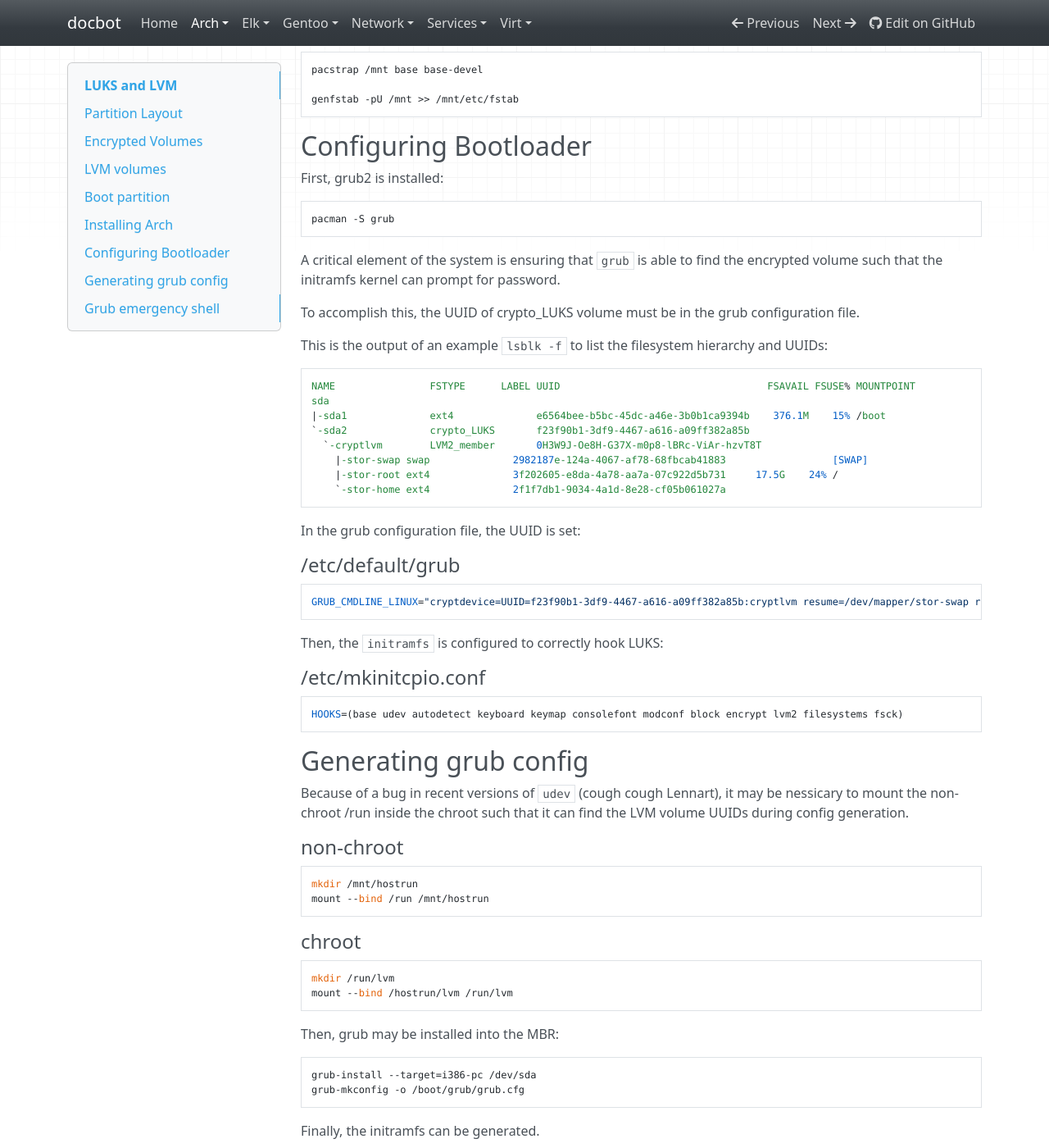
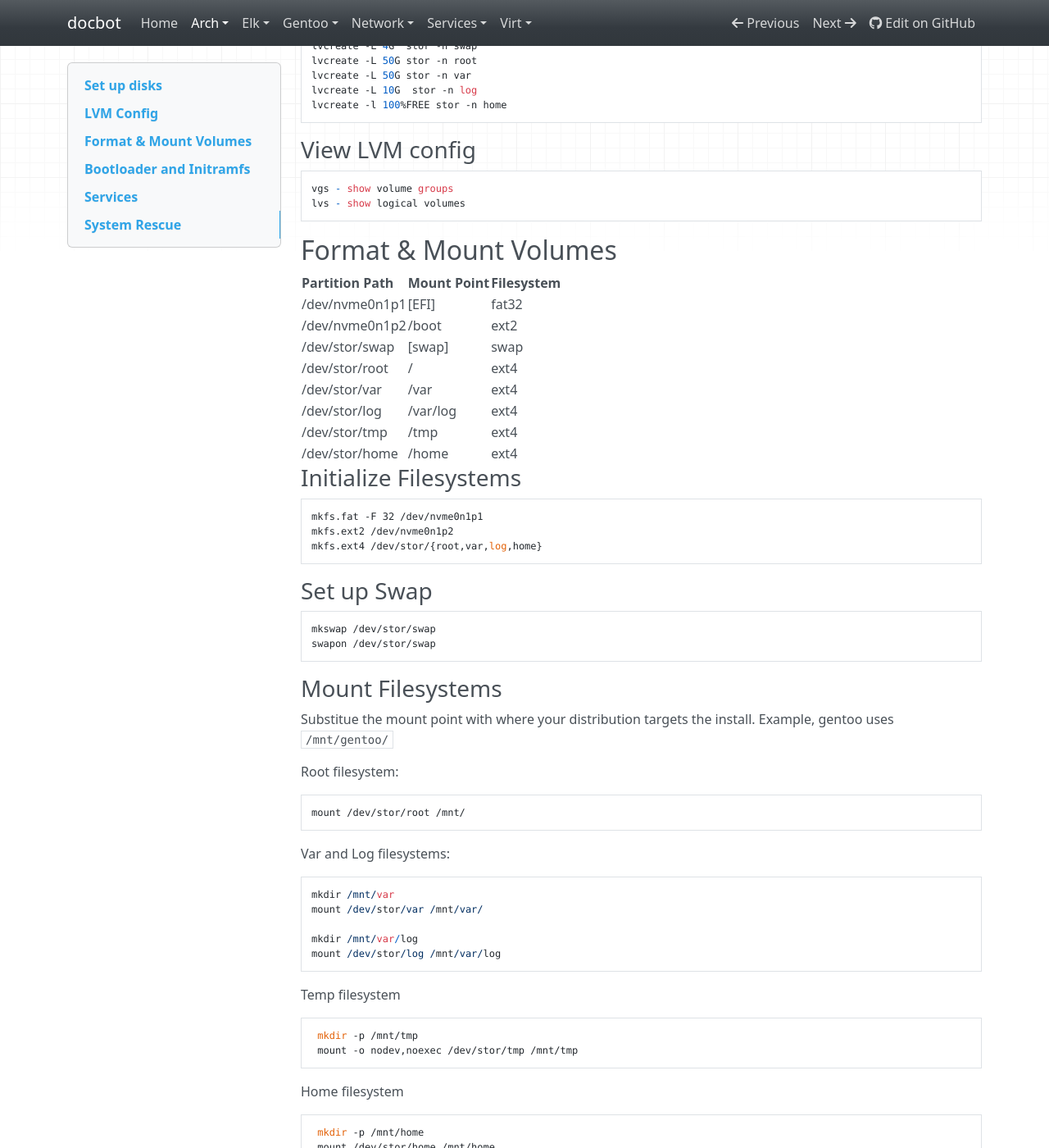
Before and after one commit to noahbailey/docbot, an MkDocs documentation site: the page built from docs/arch/luks-lvm.md, in a window 1280 px wide and 1400 px high, scrolled down 1451 px. Shown: the whole window at 82% size. Built offline with MkDocs 1.6.1, drawn with Linux system fonts in a browser that asks for light colours; nearby versions of some CDN libraries; some of the changed text lies outside the part shown.

Commit message:
Moved the LVM-Luks page from gentoo to arch

````diff
--- a/docs/arch/luks-lvm.md
+++ b/docs/arch/luks-lvm.md
@@ -1,146 +1,231 @@
 ---
-title: Full Disk Encryption
-description:
-published: true
-date: 2019-08-03T00:51:02.274Z
-tags:
+title: "Encrypted LVM/LUKS Linux Install"
+description: "Install a secured Linux system using LUKS and LVM"
+date: 2020-04-10T15:13:21-04:00
+draft: false
 ---
 
-# LUKS and LVM
+This is a basic procedure for setting up a linux system my preferred way.
 
-## Partition Layout
+By no means is this a tutorial or a full guide to installing Linux. There are many parts that have been excluded, since this mainly focuses on the disk layout and partitioning.
 
-    | <-------> | <---------------------> |
-    | /dev/sda1 | /dev/sda2               |
-    | /boot     | cryptlvm (LUKS)         |
-    |           |    /dev/stor/root   |
-    |           |    /dev/stor/home   |
-    | <-512M--> | <---------118G--------> |
+Many parts are optional, and many partitions are not strictly required. For example, the ESP partition can be shared with the /boot partition. I don't like to do that, since that requires that the kernel be stored on FAT32 which is icky, but it does reduce the complexity of the install. Also, LVM volumes for `/var` and `/tmp` can also be safely excluded.
 
-## Encrypted Volumes
+This setup works great for Arch Linux and Gentoo, and likely for Debian as well.
 
-Create the LUKS volume:
 
-    cryptsetup luksFormat --type luks2 /dev/sda2
-    cryptsetup open /dev/sda2 cryptlvm
+## Set up disks
 
-Create the LVM physical device and volume group:
+Assuming /dev/nvme0n1p is our primary disk.
+
+Disk Layout:
+
+Partition | Purpose              | Label | Size
+--------- | -------------------- | ----- | ----
+/dev/nvme0n1p1 | EFI System Partition | efi | 512 MB
+/dev/nvme0n1p2 | initramfs + kernel   | boot  | 1024 MB
+/dev/nvme0n1p3 | LUKS + LVM 	         | lvm   | 500 GB
+
+
+The rest of the volumes will be set up using LVM slices inside the LUKS container.
+
+### Build Partitions
+
+```
+parted -a optimal /dev/nvme0n1
+
+	mklabel GPT
+
+    mkpart primary 1 512
+    name 1 efi
+    set 1 boot on
+
+    mkpart primary 512 1536
+	name 2 boot
+
+	mkpart primary 1536 100%
+	name 3 lvm
+
+```
+
+### Create LUKS volume
+
+    cryptsetup luksFormat --type luks2 /dev/nvme0n1p3
+    cryptsetup open /dev/nvme0n1p3 cryptlvm
+
+### Create LVM device
 
     pvcreate /dev/mapper/cryptlvm
     vgcreate stor /dev/mapper/cryptlvm
 
-## LVM volumes
 
-Create the volumes for swap, root, and home:
+## LVM Config
 
-    lvcreate -L 4G stor -n swap
-    lvcreate -L 25G stor -n root
+LVM is flexible, and more or less containers can be added. Note: I like to have a separate `/var/log` mount point to improve system stability.
+
+Volume Name | Mount Point | Size
+----------- | ----------- | ----
+swap	    | [swap] 	  | 4 GB
+root	    | /		  | 50 GB
+var	    | /var	  | 50 GB
+log	    | /var/log	  | 10 GB
+home	    | /home	  | 360 GB
+
+### Create Volumes
+
+    lvcreate -L 4G  stor -n swap
+    lvcreate -L 50G stor -n root
+    lvcreate -L 50G stor -n var
+    lvcreate -L 10G  stor -n log
     lvcreate -l 100%FREE stor -n home
 
-Format the volumes as ext4:
-
-    mkfs.ext4 /dev/stor/root
-    mkfs.ext4 /dev/stor/home
-    mkswap /dev/stor/swap
-
-Mount the volumes at /mnt so the system may be installed:
-
-    mount /dev/stor/root /mnt
-    mkdir -p /mnt/home
-    mount /dev/stor/home /mnt/home
-    swapon /dev/stor/swap
-
-### Viewing LVM
-
-LVM volumes can be viewed with the following shell commands:
+### View LVM config
 
     vgs - show volume groups
     lvs - show logical volumes
 
-## Boot partition
+## Format & Mount Volumes
 
-The /boot partition is not encrypted, and exists as a 512MB volume at the beginning of the device.
-
-    mkfs.ext4 /dev/sda1
-    mkdir /mnt/boot
-    mount /dev/sda1 /mnt/boot
-
-## Installing Arch
-
-Arch linux is installed per the usual procedure:
-
-    pacstrap /mnt base base-devel
-
-    genfstab -pU /mnt >> /mnt/etc/fstab
+Partition Path | Mount Point | Filesystem
+-------------- | ----------- | ----------
+/dev/nvme0n1p1      | [EFI]	| fat32
+/dev/nvme0n1p2      | /boot	     | ext2
+/dev/stor/swap | [swap]	     | swap
+/dev/stor/root | /	     | ext4
+/dev/stor/var  | /var	     | ext4
+/dev/stor/log  | /var/log    | ext4
+/dev/stor/tmp  | /tmp	     | ext4
+/dev/stor/home | /home	     | ext4
 
 
-## Configuring Bootloader
+### Initialize Filesystems
 
-First, grub2 is installed:
+    mkfs.fat -F 32 /dev/nvme0n1p1
+    mkfs.ext2 /dev/nvme0n1p2
+    mkfs.ext4 /dev/stor/{root,var,log,home}
 
-    pacman -S grub
+### Set up Swap
 
-A critical element of the system is ensuring that `grub` is able to find the encrypted volume such that the initramfs kernel can prompt for password.
+    mkswap /dev/stor/swap
+    swapon /dev/stor/swap
 
-To accomplish this, the UUID of crypto_LUKS volume must be in the grub configuration file.
+### Mount Filesystems
 
-This is the output of an example `lsblk -f` to list the filesystem hierarchy and UUIDs:
+Substitue the mount point with where your distribution targets the install. Example, gentoo uses `/mnt/gentoo/`
 
-```
-NAME                FSTYPE      LABEL UUID                                   FSAVAIL FSUSE% MOUNTPOINT
-sda
-|-sda1              ext4              e6564bee-b5bc-45dc-a46e-3b0b1ca9394b    376.1M    15% /boot
-`-sda2              crypto_LUKS       f23f90b1-3df9-4467-a616-a09ff382a85b
-  `-cryptlvm        LVM2_member       0H3W9J-Oe8H-G37X-m0p8-lBRc-ViAr-hzvT8T
-    |-stor-swap swap              2982187e-124a-4067-af78-68fbcab41883                  [SWAP]
-    |-stor-root ext4              3f202605-e8da-4a78-aa7a-07c922d5b731     17.5G    24% /
-    `-stor-home ext4              2f1f7db1-9034-4a1d-8e28-cf05b061027a
-```
+Root filesystem:
 
-In the grub configuration file, the UUID is set:
+    mount /dev/stor/root /mnt/
 
-#### /etc/default/grub
-    GRUB_CMDLINE_LINUX="cryptdevice=UUID=f23f90b1-3df9-4467-a616-a09ff382a85b:cryptlvm resume=/dev/mapper/stor-swap root=/dev/mapper/stor-root rw quiet"
+Var and Log filesystems:
 
-Then, the `initramfs` is configured to correctly hook LUKS:
+    mkdir /mnt/var
+    mount /dev/stor/var /mnt/var/
 
-#### /etc/mkinitcpio.conf
-    HOOKS=(base udev autodetect keyboard keymap consolefont modconf block encrypt lvm2 filesystems fsck)
+    mkdir /mnt/var/log
+    mount /dev/stor/log /mnt/var/log
 
-## Generating grub config
+Temp filesystem
 
-Because of a bug in recent versions of `udev` (cough cough Lennart), it may be nessicary to mount the non-chroot /run inside the chroot such that it can find the LVM volume UUIDs during config generation.
+     mkdir -p /mnt/tmp
+     mount -o nodev,noexec /dev/stor/tmp /mnt/tmp
 
-#### non-chroot
+Home filesystem
 
-    mkdir /mnt/hostrun
-    mount --bind /run /mnt/hostrun
+     mkdir -p /mnt/home
+     mount /dev/stor/home /mnt/home
 
-#### chroot
 
-    mkdir /run/lvm
-    mount --bind /hostrun/lvm /run/lvm
 
-Then, grub may be installed into the MBR:
+## Bootloader and Initramfs
 
-    grub-install --target=i386-pc /dev/sda
-    grub-mkconfig -o /boot/grub/grub.cfg
+I prefer grub because it's boring. Other bootloaders can be used as well.
 
-Finally, the initramfs can be generated.
+### GRUB
+
+Afer building/installing the `grub2` binaries on the target systems, the ESP partition can be set up.
+
+     mkdir -p /boot/efi
+     mount /dev/nvme0n1p2 /boot/efi
+
+Then `grub2` can be installed into the ESP.
+
+     grub-install -target=x86_64-efi --efi-directory=/boot/efi
+
+The ESP can be unmounted after this. It generally does not need to be mounted.
+
+    umount /boot/efi
+
+### GRUB config
+
+Edit the `/etc/default/grub` and add cryptlvm to the boot.
+
+This may vary based on GRUB version and distribution. For Arch linux:
+
+     GRUB_CMDLINE_LINUX="cryptdevice=/dev/nvme0n1p4:cryptlvm rw quiet"
+
+Or, for Gentoo:
+
+     GRUB_CMDLINE_LINUX="crypt_root=/dev/nvme0n1p4 init=/lib/systemd/systemd dolvm"
+
+Then, the config is set up.
+
+      grub-mkconfig -o /boot/grub/grub.cfg
+
+### Archlinux initcpio
+
+For Arch, the simplest way to go is to use initcpio.
+
+`/etc/mkinitcpio.conf`
+
+	HOOKS=(base udev autodetect keyboard keymap consolefont modconf block encrypt lvm2 filesystems fsck)
+
+And then generate the initramfs:
 
     mkinitcpio -p linux
 
-Assuming all other installation steps have been taken, the system may be rebooted at this point.
+### Genkernel intramfs
+
+Make sure that genkernel-next is installed. The `cryptsetup` USE flag must also be used.
+
+`/etc/portage/package.use`
+
+     sys-kernel/genkernel-next  cryptsetup
+
+Then genkernel is reconfigured.
+
+`/etc/genkernel.conf`
+
+	LVM="yes"
+	LUKS="yes"
+	UDEV="yes"
+	BOOTLOADER="grub"
+
+And a new initramfs is compiled and installed.
+
+      genkernel initramfs
+
+## Services
+
+Make sure that UDEV and LVMETAD are running on boot.
+
+Systemd:
+
+	systemctl enable lvm2-lvmetad
+
+OpenRC:
+
+	rc-update add lvmetad boot
 
 
-## Grub emergency shell
+## System Rescue
 
-If the system is unable to find the `cryptlvm` volume, it will drop to emergency shell during boot. It may be possible to boot the system by manually decrypting the root volume:
+If the system doesn't boot correctly, you can get back in from the grub emergency shell.
 
-    cryptsetup open /dev/sda2 cryptlvm
+       cryptsetup open /dev/nvme0n1p4 cryptlvm
 
-    mount /dev/stor/root /new_root
+       > luks passphrase...
 
-    exit
+       mount /dev/stor/root /new_root
 
-If this fails, other action must be taken to repair the system.
+Then the kernel will pick up from where it left off, and start the init system... Hopefully getting you back up and running.
--- a/docs/gentoo/0-encrypted-lvm-install.md
+++ /dev/null
@@ -1,231 +0,0 @@
----
-title: "Encrypted LVM/LUKS Linux Install"
-description: "Install a secured Linux system using LUKS and LVM"
-date: 2020-04-10T15:13:21-04:00
-draft: false
----
-
-This is a basic procedure for setting up a linux system my preferred way.
-
-By no means is this a tutorial or a full guide to installing Linux. There are many parts that have been excluded, since this mainly focuses on the disk layout and partitioning.
-
-Many parts are optional, and many partitions are not strictly required. For example, the ESP partition can be shared with the /boot partition. I don't like to do that, since that requires that the kernel be stored on FAT32 which is icky, but it does reduce the complexity of the install. Also, LVM volumes for `/var` and `/tmp` can also be safely excluded.
-
-This setup works great for Arch Linux and Gentoo, and likely for Debian as well.
-
-
-## Set up disks
-
-Assuming /dev/nvme0n1p is our primary disk.
-
-Disk Layout:
-
-Partition | Purpose              | Label | Size
---------- | -------------------- | ----- | ----
-/dev/nvme0n1p1 | EFI System Partition | efi | 512 MB
-/dev/nvme0n1p2 | initramfs + kernel   | boot  | 1024 MB
-/dev/nvme0n1p3 | LUKS + LVM 	         | lvm   | 500 GB
-
-
-The rest of the volumes will be set up using LVM slices inside the LUKS container.
-
-### Build Partitions
-
-```
-parted -a optimal /dev/nvme0n1
-
-	mklabel GPT
-
-    mkpart primary 1 512
-    name 1 efi
-    set 1 boot on
-
-    mkpart primary 512 1536
-	name 2 boot
-
-	mkpart primary 1536 100%
-	name 3 lvm
-
-```
-
-### Create LUKS volume
-
-    cryptsetup luksFormat --type luks2 /dev/nvme0n1p3
-    cryptsetup open /dev/nvme0n1p3 cryptlvm
-
-### Create LVM device
-
-    pvcreate /dev/mapper/cryptlvm
-    vgcreate stor /dev/mapper/cryptlvm
-
-
-## LVM Config
-
-LVM is flexible, and more or less containers can be added. Note: I like to have a separate `/var/log` mount point to improve system stability.
-
-Volume Name | Mount Point | Size
------------ | ----------- | ----
-swap	    | [swap] 	  | 4 GB
-root	    | /		  | 50 GB
-var	    | /var	  | 50 GB
-log	    | /var/log	  | 10 GB
-home	    | /home	  | 360 GB
-
-### Create Volumes
-
-    lvcreate -L 4G  stor -n swap
-    lvcreate -L 50G stor -n root
-    lvcreate -L 50G stor -n var
-    lvcreate -L 10G  stor -n log
-    lvcreate -l 100%FREE stor -n home
-
-### View LVM config
-
-    vgs - show volume groups
-    lvs - show logical volumes
-
-## Format & Mount Volumes
-
-Partition Path | Mount Point | Filesystem
--------------- | ----------- | ----------
-/dev/nvme0n1p1      | [EFI]	| fat32
-/dev/nvme0n1p2      | /boot	     | ext2
-/dev/stor/swap | [swap]	     | swap
-/dev/stor/root | /	     | ext4
-/dev/stor/var  | /var	     | ext4
-/dev/stor/log  | /var/log    | ext4
-/dev/stor/tmp  | /tmp	     | ext4
-/dev/stor/home | /home	     | ext4
-
-
-### Initialize Filesystems
-
-    mkfs.fat -F 32 /dev/nvme0n1p1
-    mkfs.ext2 /dev/nvme0n1p2
-    mkfs.ext4 /dev/stor/{root,var,log,home}
-
-### Set up Swap
-
-    mkswap /dev/stor/swap
-    swapon /dev/stor/swap
-
-### Mount Filesystems
-
-Substitue the mount point with where your distribution targets the install. Example, gentoo uses `/mnt/gentoo/`
-
-Root filesystem:
-
-    mount /dev/stor/root /mnt/
-
-Var and Log filesystems:
-
-    mkdir /mnt/var
-    mount /dev/stor/var /mnt/var/
-
-    mkdir /mnt/var/log
-    mount /dev/stor/log /mnt/var/log
-
-Temp filesystem
-
-     mkdir -p /mnt/tmp
-     mount -o nodev,noexec /dev/stor/tmp /mnt/tmp
-
-Home filesystem
-
-     mkdir -p /mnt/home
-     mount /dev/stor/home /mnt/home
-
-
-
-## Bootloader and Initramfs
-
-I prefer grub because it's boring. Other bootloaders can be used as well.
-
-### GRUB
-
-Afer building/installing the `grub2` binaries on the target systems, the ESP partition can be set up.
-
-     mkdir -p /boot/efi
-     mount /dev/nvme0n1p2 /boot/efi
-
-Then `grub2` can be installed into the ESP.
-
-     grub-install -target=x86_64-efi --efi-directory=/boot/efi
-
-The ESP can be unmounted after this. It generally does not need to be mounted.
-
-    umount /boot/efi
-
-### GRUB config
-
-Edit the `/etc/default/grub` and add cryptlvm to the boot.
-
-This may vary based on GRUB version and distribution. For Arch linux:
-
-     GRUB_CMDLINE_LINUX="cryptdevice=/dev/nvme0n1p4:cryptlvm rw quiet"
-
-Or, for Gentoo:
-
-     GRUB_CMDLINE_LINUX="crypt_root=/dev/nvme0n1p4 init=/lib/systemd/systemd dolvm"
-
-Then, the config is set up.
-
-      grub-mkconfig -o /boot/grub/grub.cfg
-
-### Archlinux initcpio
-
-For Arch, the simplest way to go is to use initcpio.
-
-`/etc/mkinitcpio.conf`
-
-	HOOKS=(base udev autodetect keyboard keymap consolefont modconf block encrypt lvm2 filesystems fsck)
-
-And then generate the initramfs:
-
-    mkinitcpio -p linux
-
-### Genkernel intramfs
-
-Make sure that genkernel-next is installed. The `cryptsetup` USE flag must also be used.
-
-`/etc/portage/package.use`
-
-     sys-kernel/genkernel-next  cryptsetup
-
-Then genkernel is reconfigured.
-
-`/etc/genkernel.conf`
-
-	LVM="yes"
-	LUKS="yes"
-	UDEV="yes"
-	BOOTLOADER="grub"
-
-And a new initramfs is compiled and installed.
-
-      genkernel initramfs
-
-## Services
-
-Make sure that UDEV and LVMETAD are running on boot.
-
-Systemd:
-
-	systemctl enable lvm2-lvmetad
-
-OpenRC:
-
-	rc-update add lvmetad boot
-
-
-## System Rescue
-
-If the system doesn't boot correctly, you can get back in from the grub emergency shell.
-
-       cryptsetup open /dev/nvme0n1p4 cryptlvm
-
-       > luks passphrase...
-
-       mount /dev/stor/root /new_root
-
-Then the kernel will pick up from where it left off, and start the init system... Hopefully getting you back up and running.
````
